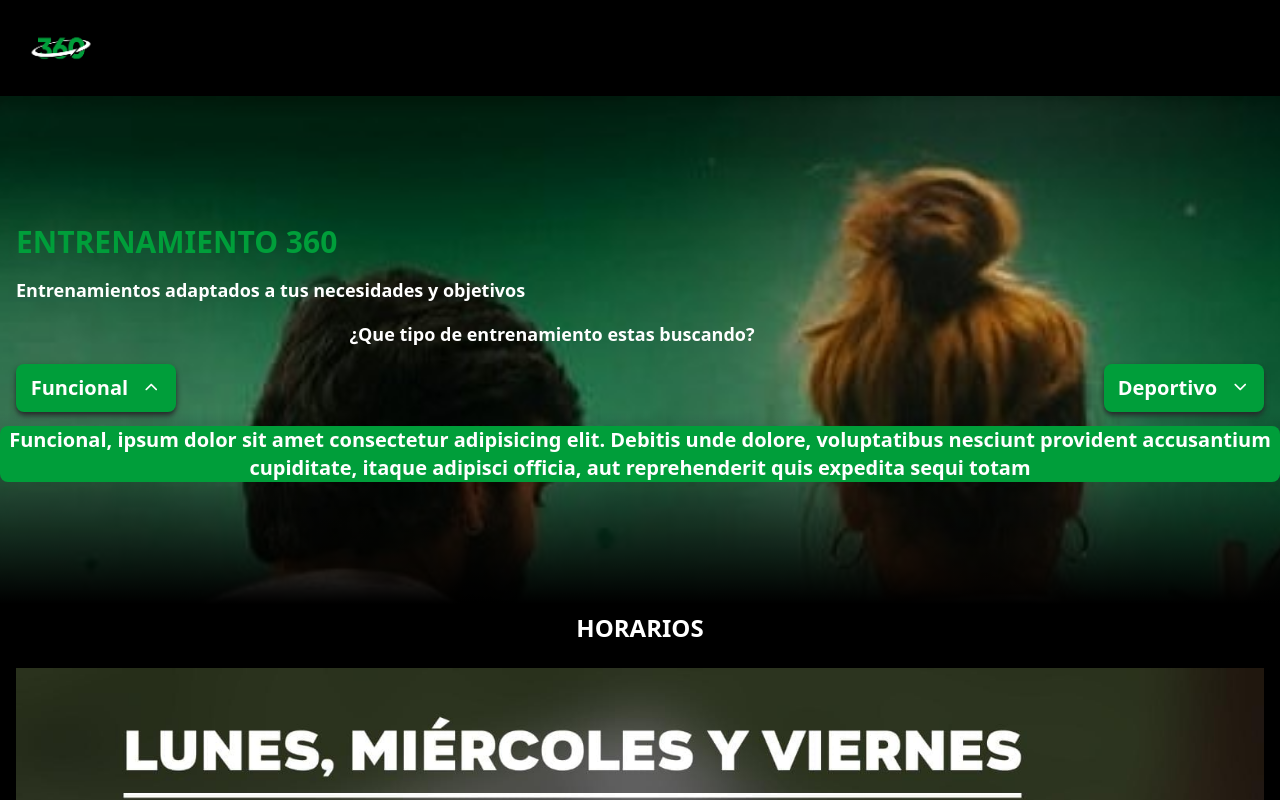
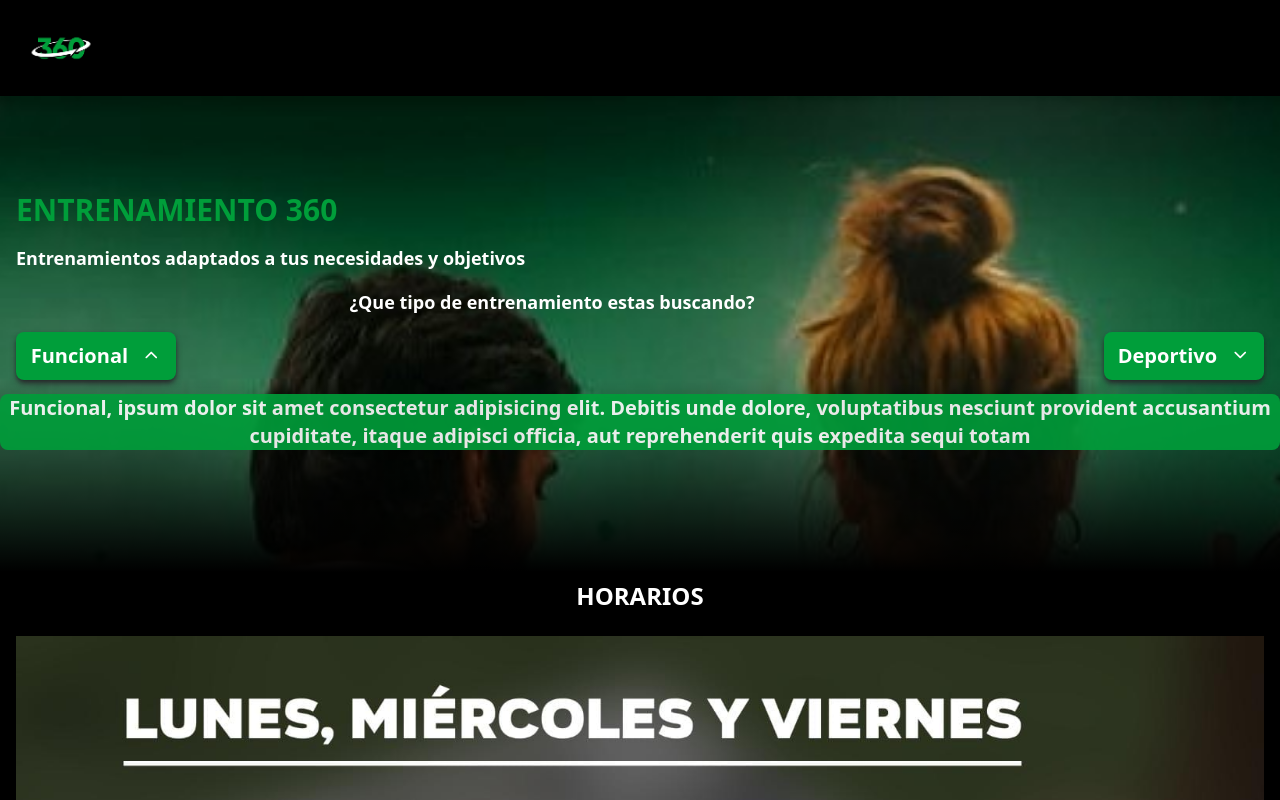
Before and after one commit to SantiagoAvigliano/Entrenamiento360, a React (Vite) app: page / in a window 1280 px wide. Both pictures are taken after a click on the button "Funcional". Shown: the top 800 px of the page. Built offline with nearby package versions, Linux system fonts and the light colour scheme.

Commit message:
Burguer menu issues fixed

```diff
--- a/src/components/Main.jsx
+++ b/src/components/Main.jsx
@@ -1,86 +1,3 @@
-// import React, { useState } from 'react'
-// import '../index.css';
-// import PicEntrenamiento2 from '../images/Entrenamiento2opacity.jpeg'
-// import Info from './Info';
-// import Schedule from './Schedule';
-
-
-
-
-
-// const Main = () => {
-
-// const [funcionalDescriptionVisible, setFuncionalDescriptionVisible] = useState(false);
-// const [deportivoDescriptionVisible, setDeportivoDescriptionVisible] = useState(false);
-
-// const toggleFuncionalDescription = (e) => {
-//   e.preventDefault();
-//   const DescriptionFuncional = document.querySelector('#DescriptionFuncional');
-//   if (DescriptionFuncional.classList.contains('hidden')){
-//     DescriptionFuncional.classList.remove('hidden');
-//     setFuncionalDescriptionVisible(!funcionalDescriptionVisible);
-//   } else {
-//     DescriptionFuncional.classList.add('hidden')
-//     setFuncionalDescriptionVisible(false);
-//   }
-// }
-
-// const toggleDeportivoDescription = (e) => {
-//   e.preventDefault();
-//   const DescriptionDeportivo = document.querySelector('#DescriptionDeportivo');
-//   if (DescriptionDeportivo.classList.contains('hidden')){
-//     DescriptionDeportivo.classList.remove('hidden');
-//     setDeportivoDescriptionVisible(true);
-//   } else {
-//     DescriptionDeportivo.classList.add('hidden')
-//     setDeportivoDescriptionVisible(false)
-//   }
-// }
-
-// const closeDescriptions = () => {
-//   if (funcionalDescriptionVisible) {
-//     const DescriptionDeportivo = document.querySelector('#DescriptionDeportivo');
-//     DescriptionDeportivo.classList.add('hidden');
-//   }
-//   if (deportivoDescriptionVisible) {
-//     const DescriptionFuncional = document.querySelector('#DescriptionFuncional');
-//     DescriptionFuncional.classList.add('hidden')
-//   }
-// }
-
-//   return (
-//     <div className='h-[98%] flex flex-col  bg-center bg-cover   '
-//          style={{backgroundImage:`url("${PicEntrenamiento2}")`}}>
-//         <h1 className='text-[#009e3a] text-3xl font-extrabold mt-32 mb-4 pl-4 '>ENTRENAMIENTO 360</h1>
-
-//         <h3 className='text-white text-lg w-[85%] pl-4 font-semibold'>Entrenamientos adaptados a tus necesidades y objetivos</h3>
-//         <h4 className='text-white text-lg w-[85%] pl-4 mt-4 text-center font-semibold'>¿Que tipo de entrenamiento estas buscando?</h4>
-//         <div className='flex justify-between mt-4 px-4 ' onClick={closeDescriptions}>
-//           <button className='bg-[#009e3a] h-12 w-40 text-white text-xl rounded-lg font-semibold shadow-md shadow-black'
-//                   id='ButtonFuncional'
-//                   onClick={toggleFuncionalDescription}
-//                   >Funcional
-//                   {funcionalDescriptionVisible ? <i className="ti ti-chevron-up pl-2"></i> : <i className="ti ti-chevron-down pl-2"></i>}
-//             <p className='hidden bg-[#009e3a] h-74 w-full absolute rounded-lg left-0 mt-6' id='DescriptionFuncional'>Funcional, ipsum dolor sit amet consectetur adipisicing elit. Debitis unde dolore, voluptatibus nesciunt provident accusantium cupiditate, itaque adipisci officia, aut reprehenderit quis expedita sequi totam </p>
-//           </button>
-//           <button className='bg-[#009e3a] h-12 w-40 text-white text-xl rounded-lg font-semibold shadow-md shadow-black'
-//                   id='ButtonDeportivo'
-//                   onClick={toggleDeportivoDescription}
-//                   >Deportivo
-//                    {deportivoDescriptionVisible ? <i className="ti ti-chevron-up pl-2"></i> : <i className="ti ti-chevron-down pl-2"></i>}
-//           <p className='hidden bg-[#009e3a] h-78 w-full absolute rounded-lg left-0 mt-6 ' id='DescriptionDeportivo'> Deportivo, ipsum dolor sit amet consectetur adipisicing elit. Debitis unde dolore, voluptatibus nesciunt provident accusantium cupiditate, itaque adipisci officia, aut reprehenderit quis expedita sequi totam </p>
-//           </button>
-//         </div>
-//         <div className='h-48 w-full bg-gradient-to-t from-black to-transparent '></div>
-//         <Schedule/>
-//         <Info/>
-
-//     </div>
-//   )
-// }
-
-// export default Main
-
 import React, { useState } from 'react';
 import PicEntrenamiento2 from '../images/Entrenamiento2opacity.jpeg';
 import Info from './Info';
@@ -105,7 +22,7 @@ const Main = () => {
       className="h-[98%] flex flex-col bg-center bg-cover"
       style={{ backgroundImage: `url("${PicEntrenamiento2}")` }}
     >
-      <h1 className="text-[#009e3a] text-3xl font-extrabold mt-32 mb-4 pl-4 ">
+      <h1 className="text-[#009e3a] text-3xl font-extrabold mt-24 mb-4 pl-4 ">
         ENTRENAMIENTO 360
       </h1>
 
@@ -128,7 +45,7 @@ const Main = () => {
             <i className="ti ti-chevron-down pl-2"></i>
           )}
           {openFuncional && (
-            <p className="bg-[#009e3a] h-74 w-full absolute rounded-lg left-0 mt-6">
+            <p className="bg-[#009e3a] h-74 w-full absolute rounded-lg left-0 mt-6 opacity-90">
               Funcional, ipsum dolor sit amet consectetur adipisicing elit.
               Debitis unde dolore, voluptatibus nesciunt provident accusantium
               cupiditate, itaque adipisci officia, aut reprehenderit quis
@@ -148,7 +65,7 @@ const Main = () => {
             <i className="ti ti-chevron-down pl-2"></i>
           )}
           {openDeportivo && (
-            <p className="bg-[#009e3a] h-78 w-full absolute rounded-lg left-0 mt-6">
+            <p className="bg-[#009e3a] h-78 w-full absolute rounded-lg left-0 mt-6 opacity-90">
               Deportivo, ipsum dolor sit amet consectetur adipisicing elit.
               Debitis unde dolore, voluptatibus nesciunt provident accusantium
               cupiditate, itaque adipisci officia, aut reprehenderit quis
```
Also changed, not shown: src/components/Nav.jsx (+0 -18 lines).
